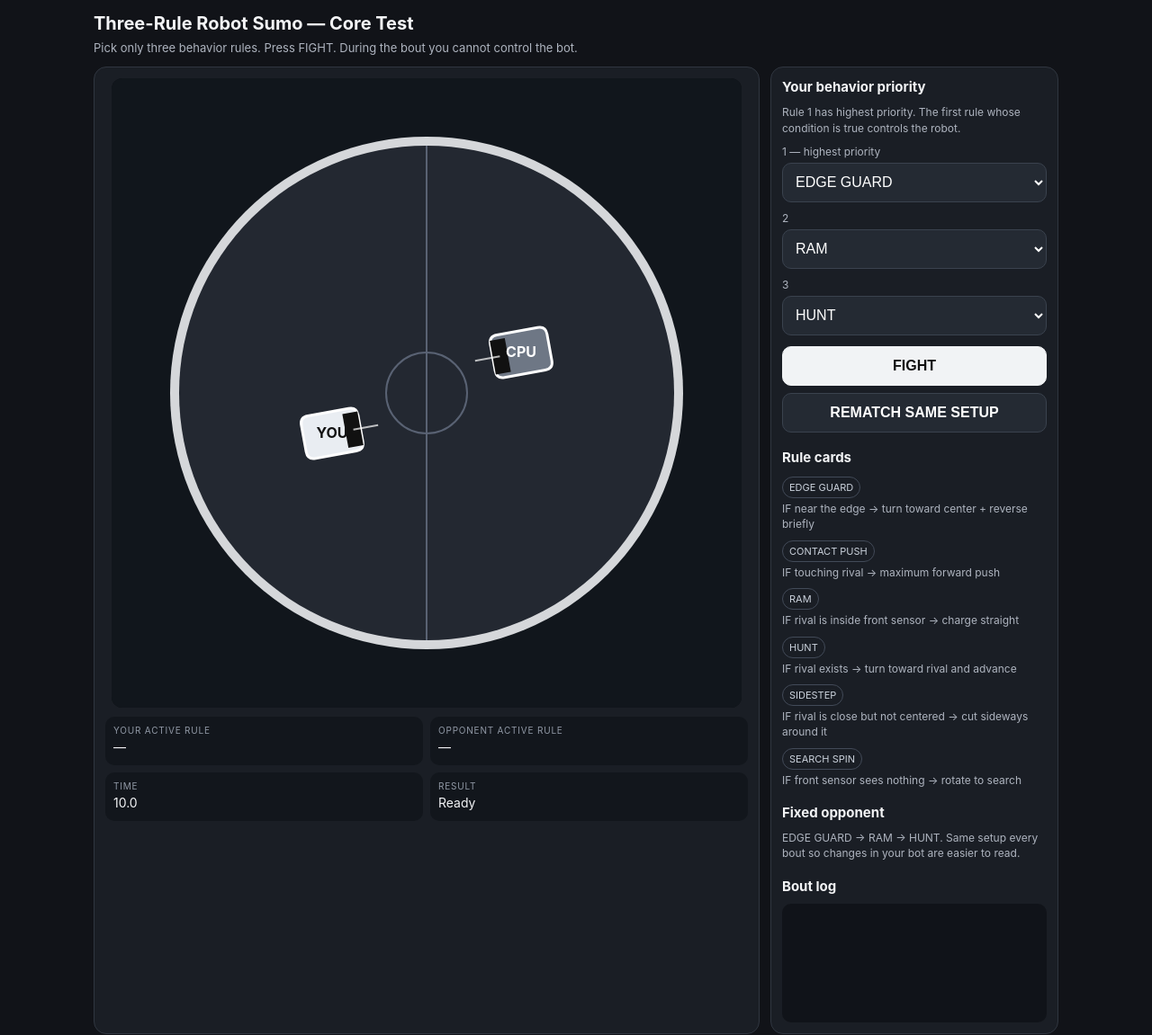
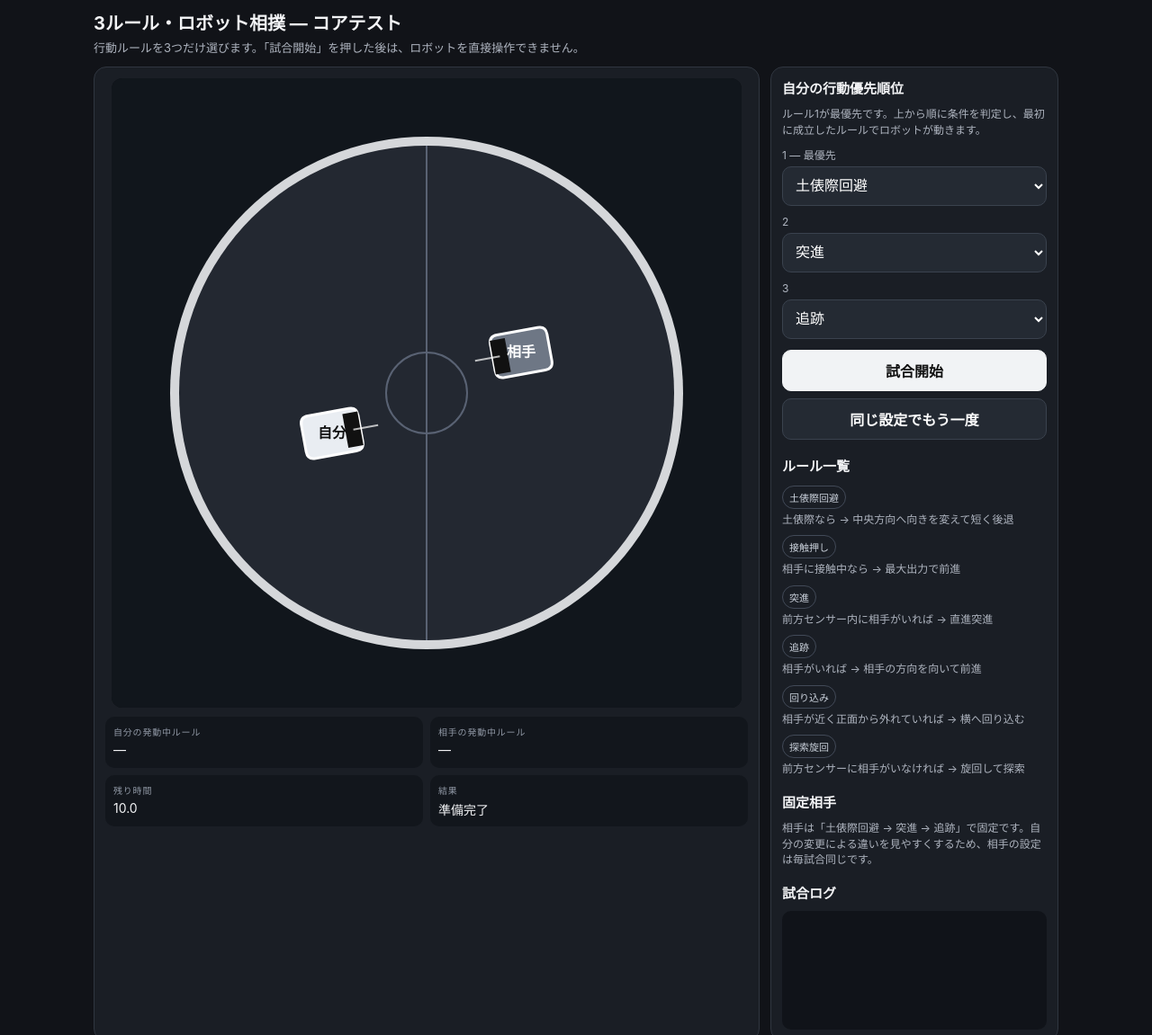
Before and after one commit to tayu77/do-not-wake-it-playtest, a plain HTML site: page rapid-steam-01/three-rule-robot-sumo/index.html in a window 1280 px wide. Shown: the top 1151 px of the page at 90% size. Drawn offline with Linux system fonts and the light colour scheme.

Commit message:
playtest: localize robot sumo test to Japanese

```diff
--- a/rapid-steam-01/three-rule-robot-sumo/index.html
+++ b/rapid-steam-01/three-rule-robot-sumo/index.html
@@ -1,10 +1,10 @@
 <!doctype html>
-<html lang="en">
+<html lang="ja">
 <head>
 <meta charset="utf-8">
 <meta name="viewport" content="width=device-width,initial-scale=1,maximum-scale=1,user-scalable=no,viewport-fit=cover">
 <meta name="apple-mobile-web-app-capable" content="yes">
-<title>Three-Rule Robot Sumo — Core Test</title>
+<title>3ルール・ロボット相撲 — コアテスト</title>
 <style>
 :root{font-family:-apple-system,BlinkMacSystemFont,"Segoe UI",system-ui,sans-serif;color-scheme:dark}
 *{box-sizing:border-box}
@@ -40,35 +40,35 @@ button:disabled{opacity:.5}
 </head>
 <body>
 <div class="wrap">
-  <h1>Three-Rule Robot Sumo — Core Test</h1>
-  <div class="sub">Pick only three behavior rules. Press FIGHT. During the bout you cannot control the bot.</div>
+  <h1>3ルール・ロボット相撲 — コアテスト</h1>
+  <div class="sub">行動ルールを3つだけ選びます。「試合開始」を押した後は、ロボットを直接操作できません。</div>
   <div class="grid">
     <div class="card">
       <div class="canvasWrap"><canvas id="c" width="700" height="700"></canvas></div>
       <div class="status">
-        <div class="stat"><div class="k">Your active rule</div><div id="pRule" class="v">—</div></div>
-        <div class="stat"><div class="k">Opponent active rule</div><div id="oRule" class="v">—</div></div>
-        <div class="stat"><div class="k">Time</div><div id="time" class="v">10.0</div></div>
-        <div class="stat"><div class="k">Result</div><div id="result" class="v">Ready</div></div>
+        <div class="stat"><div class="k">自分の発動中ルール</div><div id="pRule" class="v">—</div></div>
+        <div class="stat"><div class="k">相手の発動中ルール</div><div id="oRule" class="v">—</div></div>
+        <div class="stat"><div class="k">残り時間</div><div id="time" class="v">10.0</div></div>
+        <div class="stat"><div class="k">結果</div><div id="result" class="v">準備完了</div></div>
       </div>
     </div>
 
     <div class="card">
-      <h2>Your behavior priority</h2>
-      <div class="note">Rule 1 has highest priority. The first rule whose condition is true controls the robot.</div>
-      <label for="r1">1 — highest priority</label><select id="r1"></select>
+      <h2>自分の行動優先順位</h2>
+      <div class="note">ルール1が最優先です。上から順に条件を判定し、最初に成立したルールでロボットが動きます。</div>
+      <label for="r1">1 — 最優先</label><select id="r1"></select>
       <label for="r2">2</label><select id="r2"></select>
       <label for="r3">3</label><select id="r3"></select>
-      <button id="fight" class="primary">FIGHT</button>
-      <button id="same" style="margin-top:8px">REMATCH SAME SETUP</button>
+      <button id="fight" class="primary">試合開始</button>
+      <button id="same" style="margin-top:8px">同じ設定でもう一度</button>
 
-      <h2 style="margin-top:18px">Rule cards</h2>
+      <h2 style="margin-top:18px">ルール一覧</h2>
       <div id="cards"></div>
 
-      <h2 style="margin-top:18px">Fixed opponent</h2>
-      <div class="note">EDGE GUARD → RAM → HUNT. Same setup every bout so changes in your bot are easier to read.</div>
+      <h2 style="margin-top:18px">固定相手</h2>
+      <div class="note">相手は「土俵際回避 → 突進 → 追跡」で固定です。自分の変更による違いを見やすくするため、相手の設定は毎試合同じです。</div>
 
-      <h2 style="margin-top:18px">Bout log</h2>
+      <h2 style="margin-top:18px">試合ログ</h2>
       <div id="log" class="log"></div>
     </div>
   </div>
@@ -91,18 +91,18 @@ var r2=document.getElementById('r2');
 var r3=document.getElementById('r3');
 
 if(!ctx){
-  resultEl.textContent='Canvas unavailable';
+  resultEl.textContent='Canvasを利用できません';
   return;
 }
 
 var W=700,H=700,CX=350,CY=350,R=285,BOT_R=31;
 var rules=[
-{id:'edge',name:'EDGE GUARD',desc:'IF near the edge → turn toward center + reverse briefly'},
-{id:'push',name:'CONTACT PUSH',desc:'IF touching rival → maximum forward push'},
-{id:'ram',name:'RAM',desc:'IF rival is inside front sensor → charge straight'},
-{id:'hunt',name:'HUNT',desc:'IF rival exists → turn toward rival and advance'},
-{id:'sidestep',name:'SIDESTEP',desc:'IF rival is close but not centered → cut sideways around it'},
-{id:'search',name:'SEARCH SPIN',desc:'IF front sensor sees nothing → rotate to search'}
+{id:'edge',name:'土俵際回避',desc:'土俵際なら → 中央方向へ向きを変えて短く後退'},
+{id:'push',name:'接触押し',desc:'相手に接触中なら → 最大出力で前進'},
+{id:'ram',name:'突進',desc:'前方センサー内に相手がいれば → 直進突進'},
+{id:'hunt',name:'追跡',desc:'相手がいれば → 相手の方向を向いて前進'},
+{id:'sidestep',name:'回り込み',desc:'相手が近く正面から外れていれば → 横へ回り込む'},
+{id:'search',name:'探索旋回',desc:'前方センサーに相手がいなければ → 旋回して探索'}
 ];
 var selects=[r1,r2,r3];
 for(var i=0;i<selects.length;i++){
@@ -133,7 +133,7 @@ function addLog(s){
 function resetBots(){
   player={x:CX-105,y:CY+45,vx:0,vy:0,a:-0.18,rule:'idle'};
   enemy={x:CX+105,y:CY-45,vx:0,vy:0,a:Math.PI-0.18,rule:'idle'};
-  pRuleEl.textContent='—';oRuleEl.textContent='—';timeEl.textContent='10.0';resultEl.textContent='Ready';
+  pRuleEl.textContent='—';oRuleEl.textContent='—';timeEl.textContent='10.0';resultEl.textContent='準備完了';
 }
 function norm(a){while(a>Math.PI)a-=Math.PI*2;while(a<-Math.PI)a+=Math.PI*2;return a}
 function state(bot,other){
@@ -202,11 +202,11 @@ function out(b){
 }
 function nameRule(id){
   for(var i=0;i<rules.length;i++)if(rules[i].id===id)return rules[i].name;
-  return 'NO MATCH';
+  return '該当ルールなし';
 }
 function finish(msg){
   running=false;resultEl.textContent=msg;fightBtn.disabled=false;sameBtn.disabled=false;
-  addLog('<b>'+msg+'</b> — YOU:'+nameRule(player.rule)+' / CPU:'+nameRule(enemy.rule));
+  addLog('<b>'+msg+'</b> — 自分:'+nameRule(player.rule)+' / 相手:'+nameRule(enemy.rule));
 }
 function roundRectPath(x,y,w,h,r){
   ctx.beginPath();ctx.moveTo(x+r,y);ctx.lineTo(x+w-r,y);ctx.quadraticCurveTo(x+w,y,x+w,y+r);
@@ -222,7 +222,7 @@ function drawBot(b,fill,label){
   ctx.strokeStyle='rgba(255,255,255,.7)';ctx.lineWidth=2;
   ctx.beginPath();ctx.moveTo(24,0);ctx.lineTo(52,0);ctx.stroke();
   ctx.restore();
-  ctx.fillStyle=label==='YOU'?'#111':'#fff';ctx.font='bold 16px -apple-system,system-ui';ctx.textAlign='center';
+  ctx.fillStyle=label==='自分'?'#111':'#fff';ctx.font='bold 16px -apple-system,system-ui';ctx.textAlign='center';
   ctx.fillText(label,b.x,b.y+5);
 }
 function draw(){
@@ -232,7 +232,7 @@ function draw(){
   ctx.beginPath();ctx.arc(CX,CY,R-10,0,Math.PI*2);ctx.fillStyle='#232831';ctx.fill();
   ctx.beginPath();ctx.arc(CX,CY,45,0,Math.PI*2);ctx.strokeStyle='#596273';ctx.lineWidth=2;ctx.stroke();
   ctx.strokeStyle='#596273';ctx.beginPath();ctx.moveTo(CX,CY-R+10);ctx.lineTo(CX,CY+R-10);ctx.stroke();
-  drawBot(player,'#e9edf2','YOU');drawBot(enemy,'#6e7785','CPU');
+  drawBot(player,'#e9edf2','自分');drawBot(enemy,'#6e7785','相手');
 }
 function tick(t){
   if(!lastT)lastT=t;
@@ -242,15 +242,15 @@ function tick(t){
     var elapsed=(t-startT)/1000,remain=Math.max(0,10-elapsed);
     timeEl.textContent=remain.toFixed(1);
     pRuleEl.textContent=nameRule(player.rule);oRuleEl.textContent=nameRule(enemy.rule);
-    if(player.rule!==lastPRule){lastPRule=player.rule;if(player.rule!=='idle')addLog('YOU → '+nameRule(player.rule))}
+    if(player.rule!==lastPRule){lastPRule=player.rule;if(player.rule!=='idle')addLog('自分 → '+nameRule(player.rule))}
     if(enemy.rule!==lastORule)lastORule=enemy.rule;
     var po=out(player),eo=out(enemy);
-    if(po&&eo)finish('DOUBLE RING-OUT');
-    else if(po)finish('CPU WINS');
-    else if(eo)finish('YOU WIN');
+    if(po&&eo)finish('両者同時に場外');
+    else if(po)finish('相手の勝ち');
+    else if(eo)finish('あなたの勝ち');
     else if(remain<=0){
       var pd=Math.hypot(player.x-CX,player.y-CY),ed=Math.hypot(enemy.x-CX,enemy.y-CY);
-      finish(pd<ed?'YOU WIN BY POSITION':ed<pd?'CPU WINS BY POSITION':'DRAW');
+      finish(pd<ed?'あなたの勝ち BY POSITION':ed<pd?'相手の勝ち BY POSITION':'引き分け');
     }
   }
   draw();
@@ -258,8 +258,8 @@ function tick(t){
 }
 function start(){
   resetBots();lastPRule='';lastORule='';logLines=[];logEl.innerHTML='';
-  startT=performance.now();lastT=startT;running=true;fightBtn.disabled=true;sameBtn.disabled=true;resultEl.textContent='Fighting';
-  addLog('Rules: '+[nameRule(r1.value),nameRule(r2.value),nameRule(r3.value)].join(' → '));
+  startT=performance.now();lastT=startT;running=true;fightBtn.disabled=true;sameBtn.disabled=true;resultEl.textContent='試合中';
+  addLog('設定ルール: '+[nameRule(r1.value),nameRule(r2.value),nameRule(r3.value)].join(' → '));
 }
 fightBtn.addEventListener('click',start);
 sameBtn.addEventListener('click',start);
```
